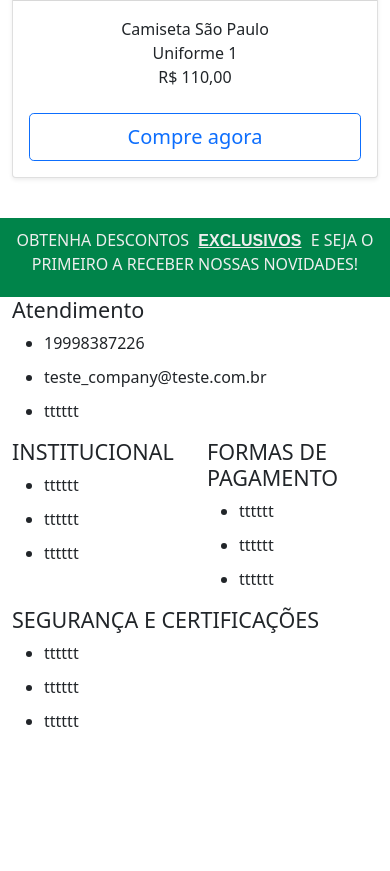
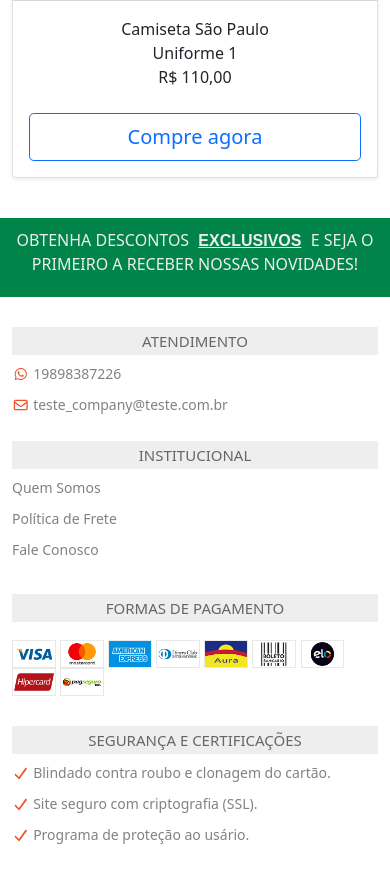
Before and after one commit to AlbuquerqueGustavoO/ExpeditoCamisetas, a plain HTML site: page home.html in a window 390 px wide. Shown: the part 6456-7327 px from the top of the page. Before the commit the page ends 7205 px from the top, so only its background shows below. Drawn offline with nearby package versions, Linux system fonts and the light colour scheme.

Commit message:
criando footer

```diff
--- a/css/home.css
+++ b/css/home.css
@@ -4,43 +4,44 @@
 
 } */
 
-.subNavBar{
+.subNavBar {
     padding-top: 0;
     padding-bottom: 0;
-    border-top: 1px solid #EEE;
-    border-bottom: 1px solid #EEE;
+    border-top: 1px solid #eee;
+    border-bottom: 1px solid #eee;
 }
 
-.navbar-grid{
+.navbar-grid {
     width: auto;
 }
 
-.navbar-grid span > a{
+.navbar-grid span > a {
     margin-right: 15px;
     font-size: 13px;
-    color: #8D8D8D !important;
+    color: #8d8d8d !important;
     text-decoration: none;
 }
 
-.hover-a:hover{
+.hover-a:hover {
     opacity: 0.8;
 }
 
-.nav-link-hover, li:hover > ul {
+.nav-link-hover,
+li:hover > ul {
     display: block;
 }
 
-.dropHover{
+.dropHover {
     top: 43px;
     left: auto;
     box-shadow: 3px 3px 6px rgb(0 0 0 / 16%);
     border-bottom-left-radius: 4px;
     border-bottom-right-radius: 4px;
-    border:0;
+    border: 0;
 }
 
-.dropHover a{
-    border-bottom: 1px solid #EEE;
+.dropHover a {
+    border-bottom: 1px solid #eee;
     text-transform: none;
     font-size: 14px;
     line-height: 22px;
@@ -48,22 +49,22 @@
     padding: 5px;
     white-space: nowrap;
     text-transform: uppercase;
-    color: #8D8D8D;
+    color: #8d8d8d;
 }
 
-.dropHover a:hover{
+.dropHover a:hover {
     color: red;
 }
 
-.active-link{
+.active-link {
     padding: 13px;
     font-size: 14px;
     text-transform: uppercase;
     font-weight: 700;
-    color: #8D8D8D !important;
+    color: #8d8d8d !important;
 }
 
-.active-link:hover{
+.active-link:hover {
     background-color: #fafafa;
     box-shadow: 3px 3px 6px rgb(0 0 0 / 16%);
     /* padding: 0 7px 7px; */
@@ -72,13 +73,12 @@
     height: max-content;
 }
 
-
-.carousel-inner img{
+.carousel-inner img {
     /* height: 1200px; */
     object-fit: contain;
 }
 
-.btn-Carroussel{
+.btn-Carroussel {
     border: none;
     height: 50px;
     width: 50px;
@@ -102,7 +102,7 @@
     color: rgb(0, 132, 74);
 }
 .service-item p {
-    color: #00844A;
+    color: #00844a;
     margin: 0 auto;
     margin-bottom: -4px;
     text-transform: uppercase;
@@ -135,8 +135,8 @@
 }
 
 .title-avk p {
-    background: #FFF;
-    color: #DD7B54;
+    background: #fff;
+    color: #dd7b54;
     display: inline-block !important;
     font: 400 26px "Source Sans Pro", sans-serif;
     margin: 0 auto;
@@ -146,7 +146,7 @@
 }
 
 .title-avk div {
-    background: #EEE;
+    background: #eee;
     height: 2px;
     width: 100%;
     position: absolute;
@@ -157,29 +157,29 @@
 
 .title-avk p span.title {
     padding: 0px;
-    color: #F8A774;
+    color: #f8a774;
     font: 400 26px "Source Sans Pro", sans-serif;
     position: relative;
     margin: 0 auto;
     border-radius: 10px 0px 10px 0px;
 }
 
-.cardHeader{
+.cardHeader {
     padding: 0;
 }
 
-.cardHeader img{
+.cardHeader img {
     max-height: 300px;
     object-fit: cover;
     object-position: top;
 }
 
 .newsletter-footer {
-    background: #00844A;
+    background: #00844a;
     text-align: center;
     padding-top: 10px;
     padding-bottom: 5px;
-    color: #EEE;
+    color: #eee;
 }
 
 .newsletter-footer p span {
@@ -195,25 +195,56 @@
 }
 .contato-footer-vk ul li p {
     text-transform: none;
-    font: 400 16px 'Source Sans Pro', sans-serif;
+    font: 400 16px "Source Sans Pro", sans-serif;
     color: #999999;
+}
+
+.payment-vk {
+    text-align: left;
+    margin-top: 0.5em;
+    margin-bottom: 0.5em;
+    min-height: auto;
+}
+
+.payment-vk img {
+    height: 28px;
+    margin-bottom: 5px;
+    margin-top: 5px;
+    margin: 0 auto;
+    border: 1px solid #e8e8e8;
+}
+
+.contato-footer-vk ul li {
+    margin-bottom: 10px;
+}
+
+.contato-footer-vk svg{
+    color: #f05328;
+}
+
+.column-footer-vk ul {
+    display: inline-block;
+    list-style: outside none none;
+    padding-top: 0px;
+    padding-left: 0px;
+    font-size: 14px;
+    color: #828282;
 }
 
 /* ============ Fim conteudo ==============*/
 
 /* ============ Utilits ==============*/
 
-.mt3{
+.mt3 {
     margin-top: 30px;
 }
 
 /* ============ Fim utilis ==============*/
 
-
 /* ============ Responsivo ==============*/
 
 @media only screen and (min-width: 700px) {
-    .navbar-grid{
+    .navbar-grid {
         width: 100%;
     }
     .service-item {
@@ -227,7 +258,7 @@
     .service-content {
         width: 25%;
         border-bottom: none;
-        border-right: 1px solid #DDDDDD;
+        border-right: 1px solid #dddddd;
         margin-bottom: 15px;
     }
     .title-avk {
@@ -236,25 +267,25 @@
         margin: 10px 0px 15px 0px;
     }
     .title-avk p {
-        background: #FFF;
+        background: #fff;
         margin-left: 15px;
     }
 }
 
 @media only screen and (min-width: 992px) {
-    .navbar-grid{
+    .navbar-grid {
         width: auto;
     }
 }
 
 @media only screen and (min-width: 1000px) {
     .column-footer-vk h4 {
-        border-bottom: 2px solid #EEE;
+        border-bottom: 2px solid #eee;
         color: #999999;
-        font: 400 14px 'Source Sans Pro', sans-serif;
+        font: 400 14px "Source Sans Pro", sans-serif;
         margin-bottom: 10px;
         padding-bottom: 2px;
-        padding-left: 10px;
+        /* padding-left: 10px; */
         text-transform: uppercase;
     }
     .column-footer-vk ul {
@@ -267,7 +298,7 @@
     }
     .column-footer-vk .contato-footer-vk p {
         display: inline;
-        font: 400 16px 'Source Sans Pro', sans-serif;
+        font: 400 16px "Source Sans Pro", sans-serif;
         text-align: left;
         text-decoration: none;
         text-transform: none;
@@ -277,30 +308,55 @@
         margin-top: 2em;
         text-align: left;
     }
+    .payment-vk img {
+        margin-right: 15px;
+        margin-bottom: 10px;
+    }
 }
 
 /* Desktop grande */
 @media (min-width: 1200px) {
-    .mobile-component{
+    .mobile-component {
         display: none;
     }
 }
 
 /* Telefones em paisagem e abaixo */
 @media (max-width: 480px) {
-    .mobile-component{
+    .mobile-component {
         display: block !important;
     }
 }
 
 /* Telefones em paisagem a tablet em retrato */
 @media (max-width: 767px) {
-    .deskptop-Component{
+    .deskptop-Component {
         display: none;
     }
-    .mobile-component{
+    .mobile-component {
         display: block !important;
     }
 }
 
+@media (max-width: 1000px) {
+    .column-footer-vk h4 {
+        display: inline-block;
+        background: #eee;
+        padding-top: 5px;
+        padding-bottom: 5px;
+        text-align: center;
+        text-transform: uppercase;
+        color: #666;
+        width: 100%;
+        font-size: 15px;
+    }
+    .column-footer-vk ul {
+        text-align: center;
+        width: 100%;
+    }
+    .minHeight{
+    margin-top: 10px;
+    margin-bottom: 30px;
+    }
+}
 /* ============ Responsivo ==============*/
--- a/home.html
+++ b/home.html
@@ -419,45 +419,50 @@
 
   <section>
     <footer>
-      <div class="container">
+      <div class="container mt3">
         <div class="row content-footer-vk">
-          <div class="col column-footer-vk">
+          <div class="col-xs-12 col-sm-12 col-md-3 column-footer-vk">
             <section class="contato-footer-vk">
               <h4>Atendimento</h4>
               <ul>
-                <li>19998387226</li>
-                <li>teste_company@teste.com.br</li>
-                <li>tttttt</li>
+                <li><i class="fab fa-whatsapp"></i> 19898387226</li>
+                <li><i class="far fa-envelope"></i> teste_company@teste.com.br</li>
               </ul>
             </section>
           </div>
-          <div class="col column-footer-vk">
+          <div class="col-xs-12 col-sm-12 col-md-3 column-footer-vk">
             <section class="contato-footer-vk">
               <h4>INSTITUCIONAL</h4>
               <ul>
-                <li>tttttt</li>
-                <li>tttttt</li>
-                <li>tttttt</li>
+                <li>Quem Somos</li>
+                <li>Política de Frete</li>
+                <li>Fale Conosco</li>
               </ul>
             </section>
           </div>
-          <div class="col column-footer-vk">
-            <section class="contato-footer-vk">
+          <div class="col-xs-12 col-sm-12 col-md-3 column-footer-vk">
+            <section class="contato-footer-vk payment-vk">
               <h4>FORMAS DE PAGAMENTO</h4>
-              <ul>
-                <li>tttttt</li>
-                <li>tttttt</li>
-                <li>tttttt</li>
-              </ul>
+              <div class="minHeight">
+                <img src="../ExpeditoCamisetas/img/visa.png">
+                <img src="../ExpeditoCamisetas/img/mastercard.png">
+                <img src="../ExpeditoCamisetas/img/amex.png">
+                <img src="../ExpeditoCamisetas/img/diners.png">
+                <img src="../ExpeditoCamisetas/img/aura.png">
+                <img src="../ExpeditoCamisetas/img/boleto.png">
+                <img src="../ExpeditoCamisetas/img/elo.png">
+                <img src="../ExpeditoCamisetas/img/hipercard.png">
+                <img src="../ExpeditoCamisetas/img/pagseguro.png">
+              </div>
             </section>
           </div>
-          <div class="col column-footer-vk">
+          <div class="col-xs-12 col-sm-12 col-md-3 column-footer-vk">
             <section class="contato-footer-vk">
               <h4>SEGURANÇA E CERTIFICAÇÕES</h4>
               <ul>
-                <li>tttttt</li>
-                <li>tttttt</li>
-                <li>tttttt</li>
+                <li><i class="fas fa-check"></i> Blindado contra roubo e clonagem do cartão.</li>
+                <li><i class="fas fa-check"></i> Site seguro com criptografia (SSL).</li>
+                <li><i class="fas fa-check"></i> Programa de proteção ao usário.</li>
               </ul>
             </section>
           </div>
```
Also changed, not shown: img/amex.png (added), img/aura.png (added), img/boleto.png (added), img/diners.png (added), img/elo.png (added), img/hipercard.png (added), img/mastercard.png (added), img/pagseguro.png (added), img/slide-1608808642851-3400353879-68d814611984a224884b53c69f72b5651608808648-50-0.jpg (deleted), img/visa.png (added).
